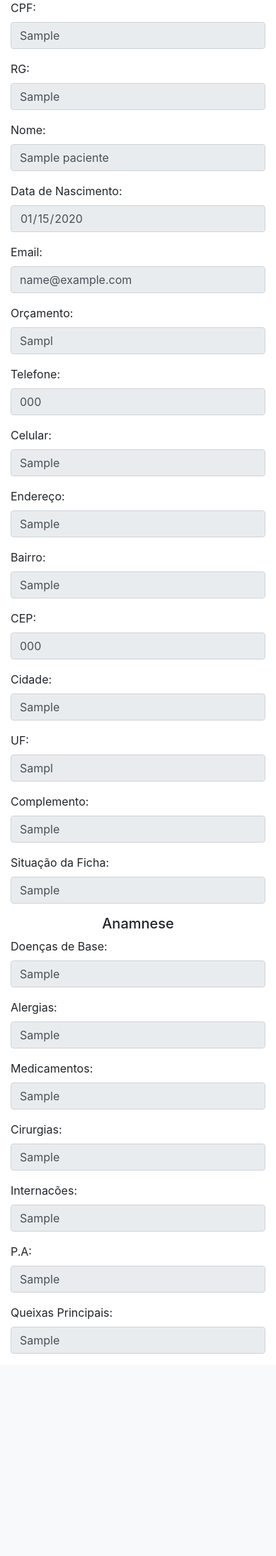
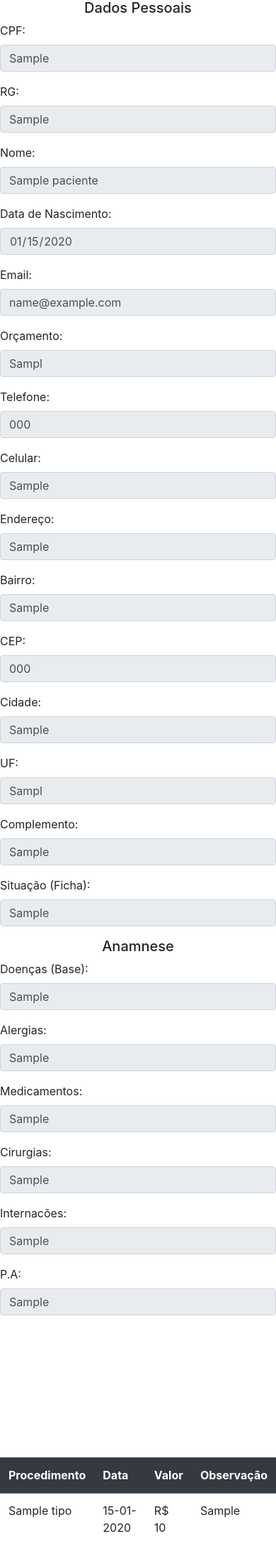
Before and after one commit to ondontoprojeto/Odontologico---Apresenta-o, a PHP site: page /ficha.php?id=1 in a window 390 px wide. Shown: the part 800-2992 px from the top of the page at 71% size. Before the commit the page ends 2707 px from the top, so only its background shows below. Run offline with PHP 8.4, Linux system fonts and the light colour scheme; tables that the repository leaves empty or names only in its code hold one stand-in row (values such as "Sample post").

Commit message:
Add files via upload

```diff
--- a/agendaTodos.php
+++ b/agendaTodos.php
@@ -72,6 +72,10 @@
                                             <i class="fa fa-medkit mr-2" aria-hidden="true"></i>
                                             Procedimentos
                                         </a>
+                                        <a class="btn btn-danger btn-sm"  style="color:#fff" onclick="excluir(<?php echo $array['atendimento_id']?>)" role="button">
+                                            <i class="fa fa-trash-o" aria-hidden="true"></i>
+                                            Cancelar
+                                        </a>
                                     </td>
                                 </tr>
                             <?php
--- a/ficha.php
+++ b/ficha.php
@@ -52,13 +52,21 @@
         <h4 class="text-center mb-2">Dra. ADRIANE B. PIRES MAIA</h4>
         <h4 class="text-center mb-2">Dra. CRISTIANI B. PIRES SANT'ANNA</h4>
         <h1 class = "text-center mb-4">Ficha do Paciente - <?php echo $nome?></h1>
-        <div class = "container">
+        <div class = "row">
+            <div class = "col"></div>
+            <div class = "col-md-6">
                 <input type="button" class ="btn btn-dark ml-2" onclick="window.print();" value="Imprimir">
+
+                <a href="cadastro.php"><button class = "btn btn-primary ml-2" type="buton" name="voltar">Voltar</button></a>
                 <div class = "form-row d-flex justify-content-end">
-                <div class = "form-group col-md-1">
-                    <label for = "nFicha"> Nº Ficha</label>
+                    <div class = "form-group col-md-2">
+                        <label for = "nFicha"> Nº da Ficha</label>
                         <input class = "form-control" type="number" name="numeroFicha" value = "<?php echo $idFicha?>" disabled>
                     </div>
+                </div>
+
+                <div class = "mb-2 text-center">
+                    <h5>Dados Pessoais</h5>
                 </div>
 
                 <div class = "form-row">
@@ -132,55 +140,96 @@
                         <input type="text" class="form-control" id="Complemento" placeholder="" name = "complemento" value = "<?php echo $complemento?>" disabled>
                     </div>
                     <div class="form-group col-md-3">
-                    <label>Situação da Ficha:</label>
+                        <label>Situação (Ficha):</label>
                         <input class = "form-control" type="text" name="situacaoficha" value = "<?php echo $situacaoficha?>" disabled>
                     </div>
                 </div>
-            <div class = "mb-2 text-center">
+                <div class = "text-center">
                     <h5>Anamnese</h5>
                 </div>
-            <div class="form-row">
-                <div class="form-group col-md-6">
-                    <label for="data">Doenças de Base:</label>
+                <div class="form-group">
+                    <label for="data">Doenças (Base):</label>
                     <input type="text" class="form-control" id="doencabase" placeholder="" name = "doencabase" value = "<?php echo $doencabase?>" disabled>
                 </div>
 
-                <div class="form-group col-md-6">
+                <div class="form-group">
                     <label for="alergia">Alergias:</label>
                     <input type="text" class="form-control" id="alergia" placeholder="" name = "alergia" value = "<?php echo $alergia?>" disabled>
                 </div>
-            </div>
-
-            <div class="form-row">
-                <div class="form-group col-md-6">
+                <div class="form-group">
                     <label for="medicamentos">Medicamentos:</label>
                     <input type="text" class="form-control" id="medicamentos" placeholder="" name = "medicamentos" value = "<?php echo $medicamentos?>" disabled>
                 </div>
 
-                <div class="form-group col-md-6">
+                <div class="form-group">
                     <label for="cirurgia">Cirurgias:</label>
                     <input type="text" class="form-control" id="cirurgia" placeholder="" name = "cirurgia" value = "<?php echo $cirurgia?>" disabled>
                 </div>
-            </div>
-
-            <div class="form-row">
-                <div class="form-group col-md-6">
+                <div class="form-group">
                     <label for="internacoes">Internacões:</label>
                     <input type="text" class="form-control" id="internacoes" placeholder="" name = "internacoes" value = "<?php echo $internacoes?>" disabled>
                 </div>
 
-                <div class="form-group col-md-6">
+                <div class="form-group">
                     <label for="pa">P.A:</label>
                     <input type="text" class="form-control" id="pa" placeholder="" name = "pa" value = "<?php echo $pa?>" disabled>
                 </div>
-
-                <div class="form-group col-md-6">
-                    <label for="queixaprinc">Queixas Principais:</label>
-                    <input type="text" class="form-control" id="queixaprinc" placeholder="" name = "queixaprinc" value = "<?php echo $queixaprinc?>" disabled>
-                </div>
-            </div>
             </div>
 
+            <div class = "col-md-4 overflow-auto" style = "top:160px; max-height: 970px">
+                <table class="table w-100 mt-4 table-hover">
+                    <thead class="thead-dark">
+                        <tr>
+                            <th scope="col">Procedimento </th>
+                            <th scope="col">Data</th>
+                            <th scope="col">Valor</th>
+                            <th scope="col">Observação</th>
+                        </tr>
+                    </thead>
+                    <tbody>
+                        <?php
+
+                        include_once 'conexao.php';
+                        $sql = "SELECT
+                                pr.id,
+                                pr.valor,
+                                pr.obs,
+                                prt.nome AS procedimento_nome,
+                                p.id As paciente_id,
+                                a.data As atendimento_data
+                                FROM procedimento pr, procedimento_tipo prt, paciente p, atendimento a
+                                WHERE
+                                prt.id = pr.procedimento_tipo_id
+                                AND
+                                p.id = a.paciente_id
+                                AND
+                                a.id = pr.atendimento_id
+                                AND
+                                paciente_id = $id ORDER BY atendimento_data";
+                            $busca = mysqli_query($con, $sql);
+
+                            while($array = mysqli_fetch_array($busca)){
+                                $id     = $array['procedimento_nome'];
+                                $data1   = $array['atendimento_data'];
+                                $valor  = $array['valor'];
+                                $obs    = $array['obs'];
+
+                                $data = explode('-', $data1);
+                                $newData = $data[2] . "-" . $data[1]. "-" . $data[0];
+                        ?>
+                            <tr>
+                                <td><?php echo $id ?></td>
+                                <td><?php echo $newData?></td>
+                                <td>R$ <?php echo $valor ?></td>
+                                <td><?php echo $obs ?></td>
+                            </tr>
+                        <?php
+                    };?>
+                    </tbody>
+                </table>
+            </div>
+            <div class = "col"></div>
+        </div>
 		<script src="https://code.jquery.com/jquery-3.3.1.slim.min.js" integrity="sha384-q8i/X+965DzO0rT7abK41JStQIAqVgRVzpbzo5smXKp4YfRvH+8abtTE1Pi6jizo" crossorigin="anonymous"></script>
 		<script src="https://cdnjs.cloudflare.com/ajax/libs/popper.js/1.14.7/umd/popper.min.js" integrity="sha384-UO2eT0CpHqdSJQ6hJty5KVphtPhzWj9WO1clHTMGa3JDZwrnQq4sF86dIHNDz0W1" crossorigin="anonymous"></script>
 		<script src="https://stackpath.bootstrapcdn.com/bootstrap/4.3.1/js/bootstrap.min.js" integrity="sha384-JjSmVgyd0p3pXB1rRibZUAYoIIy6OrQ6VrjIEaFf/nJGzIxFDsf4x0xIM+B07jRM" crossorigin="anonymous"></script>
```
Lines whose indentation alone changed are shown as unchanged.
